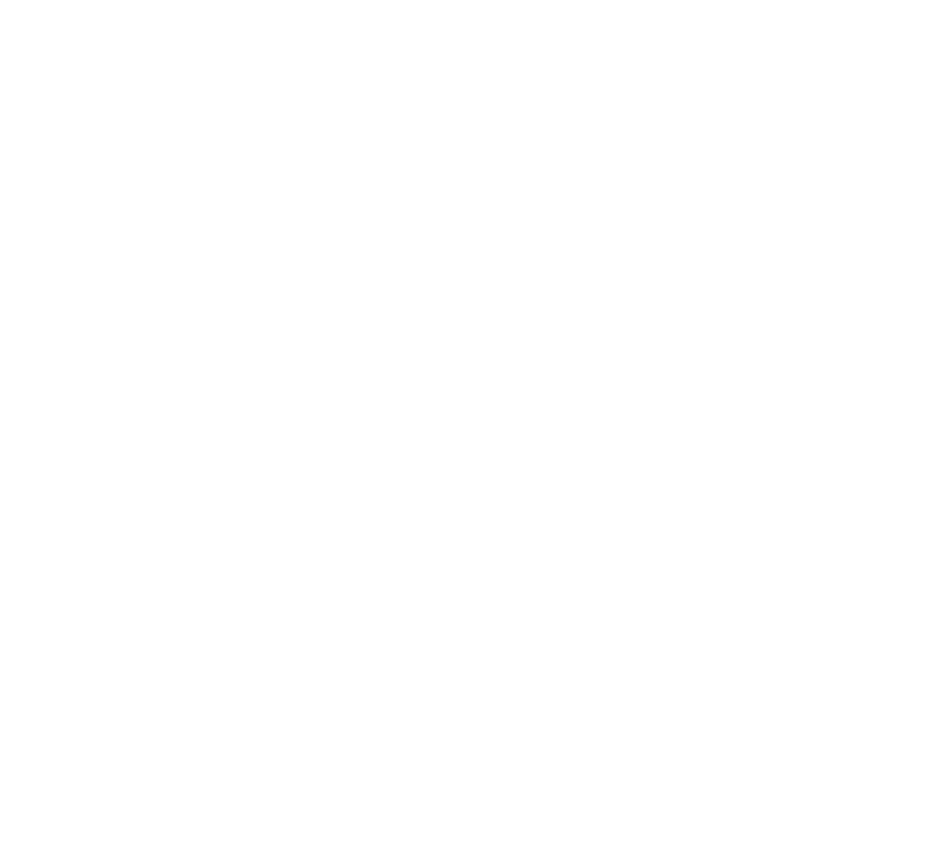
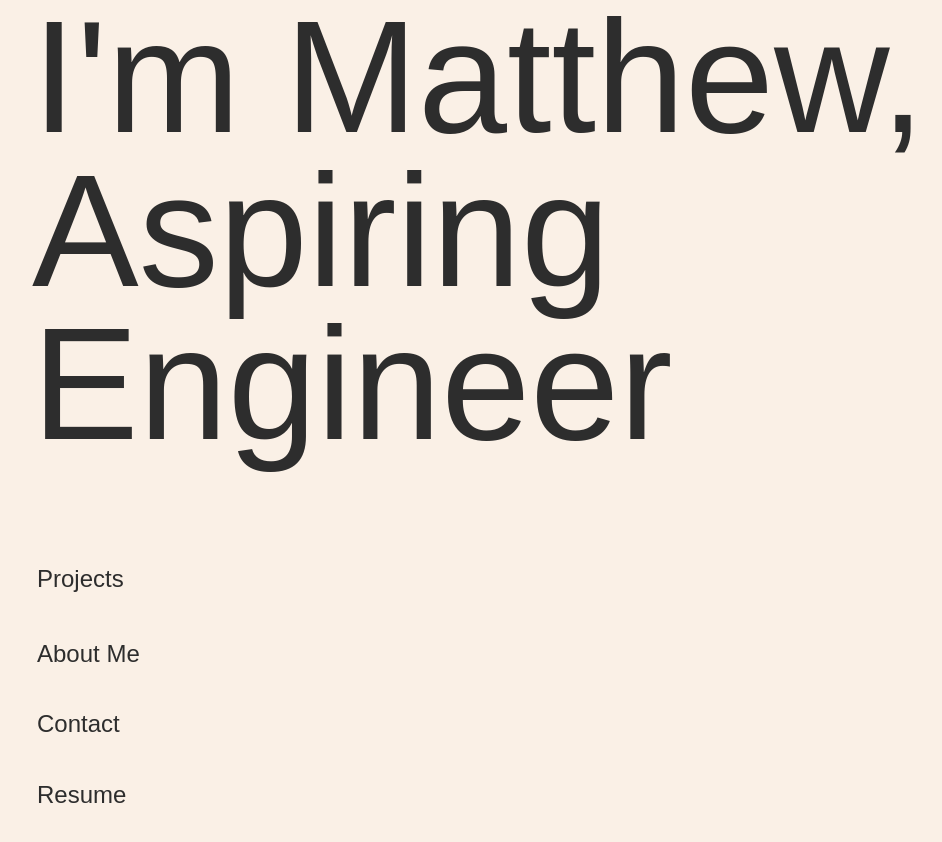
Before and after one commit to mattulau/portfolio, a plain HTML site: page index.html in a window 1280 px wide. Shown: the whole page, without its empty margins (3-945 px from the left). Before the commit the page ends 800 px from the top, so only its background shows below. Drawn offline with Linux system fonts and the light colour scheme.

Commit message:
home page

```diff
--- a/index.html
+++ b/index.html
@@ -4,8 +4,36 @@
   <meta charset="UTF-8">
   <meta name="viewport" content="width=device-width, initial-scale=1.0">
   <title>Matthew Lau</title>
+  <link rel="stylesheet" href="style.css">
 </head>
 <body>
-
+  <div>
+    <h1>
+      I'm Matthew,
+      <br>
+    </h1>
+    <h1 class="title">
+      Aspiring Engineer
+      <br>
+    </h1>
+  </div>
+  <div>
+    <a href="" id="work">Projects</a>
+    <br>
+  </div>
+  <div>
+    <a href="" id="about">About Me</a>
+    <br>
+  </div>
+  <div>
+    <a href="" id="contact">
+      Contact
+    </a>
+  </div>
+  <div>
+    <a href="" id="resume">
+      Resume
+    </a>
+  </div>
 </body>
 </html>
--- /dev/null
+++ b/style.css
@@ -0,0 +1,112 @@
+/*
+  1. Use a more-intuitive box-sizing model.
+*/
+*, *::before, *::after {
+  box-sizing: border-box;
+}
+/*
+  2. Remove default margin
+*/
+* {
+  margin: 0;
+}
+/*
+  Typographic tweaks!
+  3. Add accessible line-height
+  4. Improve text rendering
+*/
+body {
+  line-height: 1.5;
+  -webkit-font-smoothing: antialiased;
+}
+/*
+  5. Improve media defaults
+*/
+img, picture, video, canvas, svg {
+  display: block;
+  max-width: 100%;
+}
+/*
+  6. Remove built-in form typography styles
+*/
+input, button, textarea, select {
+  font: inherit;
+}
+/*
+  7. Avoid text overflows
+*/
+p, h1, h2, h3, h4, h5, h6 {
+  overflow-wrap: break-word;
+}
+/*
+  8. Create a root stacking context
+*/
+#root, #__next {
+  isolation: isolate;
+}
+
+a {
+  text-decoration: none
+}
+
+@import url('https://fonts.googleapis.com/css2?family=Manrope:wght@200..800&display=swap');
+h1 {
+  font-family: "Manrope", sans-serif;
+  font-optical-sizing: auto;
+  font-weight: 400;
+  font-style: normal;
+  font-size: 10em;
+  line-height: .96;
+  margin-top: 0;
+  margin-bottom: 0;
+  color: rgb(45, 45, 45);
+  margin-left: 35px;
+}
+body {
+  background-color: rgb(250, 240, 230);
+}
+.title {
+  margin-top: 0;
+  margin-bottom: 100px;
+}
+a {
+  font-weight: 350;
+}
+#work {
+  color: rgb(45, 45, 45);
+  margin-top: 100px;
+  font-size: 1.5em;
+  font-family: "Manrope", sans-serif;
+  margin-left: 40px;
+  display: flex;
+  margin-bottom: 10px;
+}
+#about {
+  color: rgb(45, 45, 45);
+  margin-top: 200px;
+  font-size: 1.5em;
+  font-family: "Manrope", sans-serif;
+  margin-left: 40px;
+  margin-top: 5px;
+  display: flex;
+}
+#contact {
+  color: rgb(45, 45, 45);
+  margin-top: 200px;
+  font-size: 1.5em;
+  font-family: "Manrope", sans-serif;
+  margin-left: 40px;
+  display: flex;
+  margin-top: 10px;
+  margin-bottom: 35px;
+}
+#resume {
+  color: rgb(45, 45, 45);
+  margin-top: 200px;
+  font-size: 1.5em;
+  font-family: "Manrope", sans-serif;
+  margin-left: 40px;
+  display: flex;
+  margin-top: 10px;
+  margin-bottom: 40px;
+}
```
